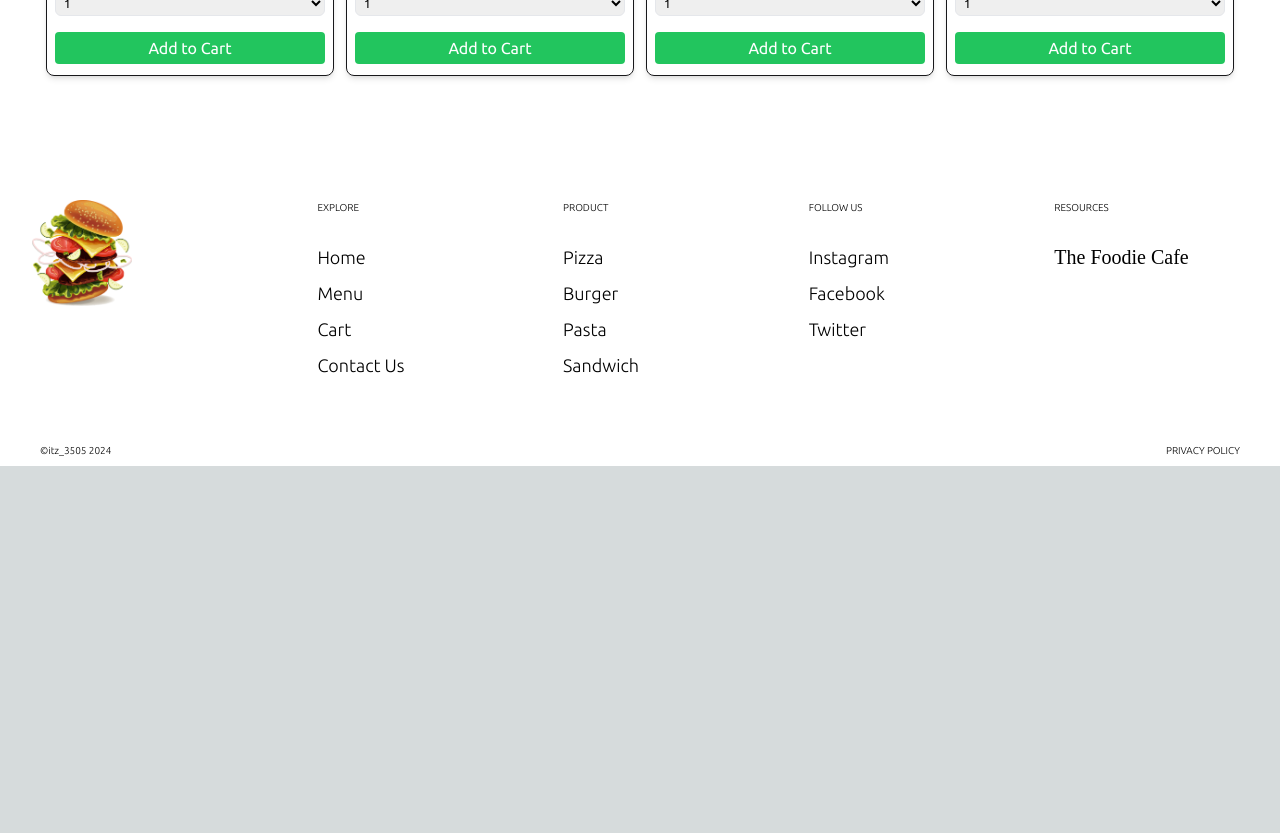
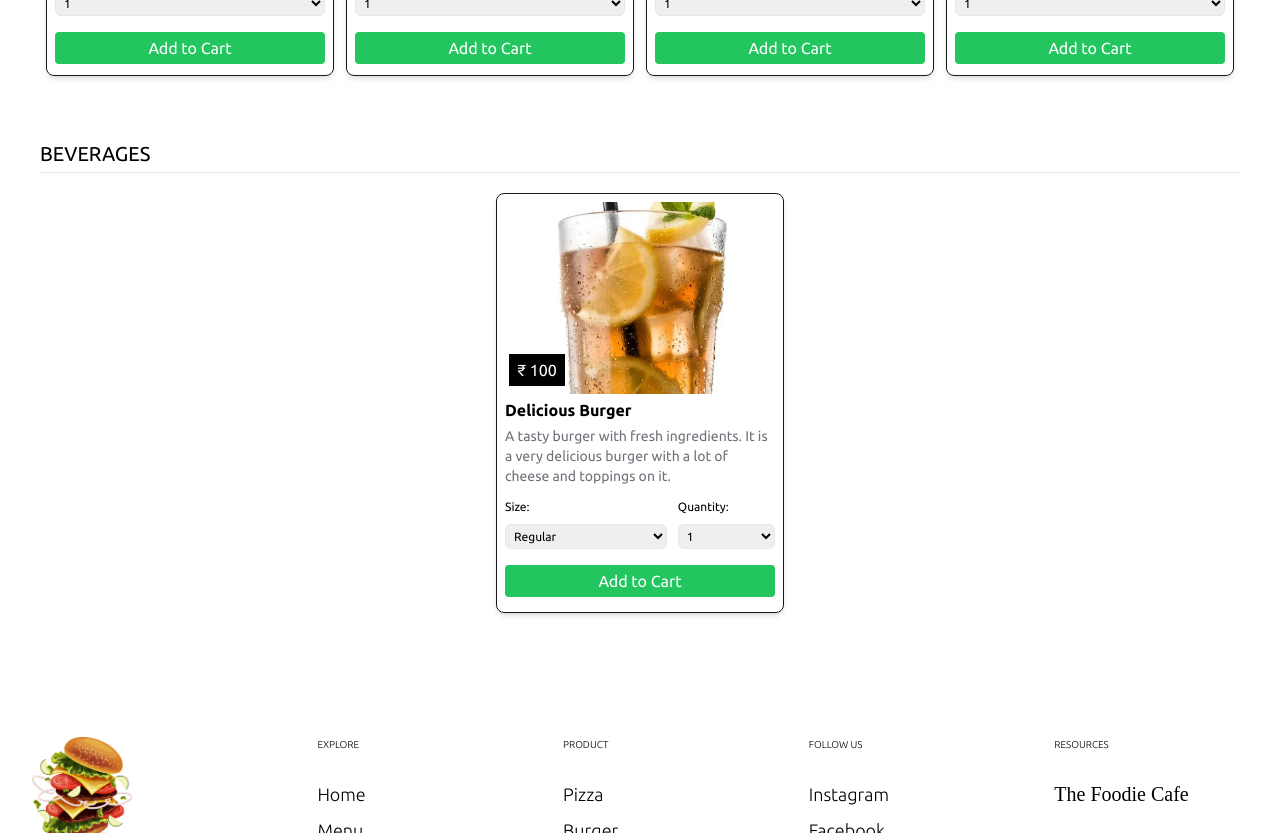
Before and after one commit to Dineshyadav3505/PizzaDeliveryApp, a Next.js app: page /menu in a window 1280 px wide. Shown: the part 1060-1893 px from the top of the page. Before the commit the page ends 1526 px from the top, so only its background shows below. Built offline with nearby package versions, Linux system fonts and the light colour scheme; a web font is replaced by a local one.

Commit message:
Add BeveragesCard component to menu page

```diff
--- a/src/app/menu/page.js
+++ b/src/app/menu/page.js
@@ -1,6 +1,7 @@
 import MenuCard from '@/components/Card/PizzaCard'
 import React from 'react'
 import BargerCard from '@/components/Card/BurgerCard'
+import BeveragesCard from '@/components/Card/ BeveragesCard';
 
 const page = () => {
   const sampleProduct = {
@@ -28,6 +29,18 @@ const page = () => {
     price: 100,
     quantity: [1, 2, 3, 4, 5], // Quantity options
   };
+  const sampleProduct3 = {
+    image: '/img/tea.webp',
+    name: 'Delicious Burger',
+    description: 'A tasty burger with fresh ingredients. It is a very delicious burger with a lot of cheese and toppings on it.',
+    price: 100,
+    sizes: [
+      { name: 'Regular',  price: 100 },
+      { name: 'Medium', price: 357 },
+      { name: 'Large',  price: 390 }
+    ],
+    quantity: [1, 2, 3, 4, 5], // Quantity options
+  };
 
   return (
     <div className='lg:p-10 font-Ubuntu w-screen bg-white text-black dark:bg-black dark:text-white'>
@@ -39,13 +52,16 @@ const page = () => {
           <MenuCard product={sampleProduct}/>
           <MenuCard product={sampleProduct}/>
         </div>
-        <h1 className='text-xl py-1'>All BURGER</h1>
+        <h1 className='text-xl py-1'>BURGER</h1>
         <div className="flex w-full mx-auto gap-auto flex-wrap px-auto border-t-[1px] mb-10">
           <BargerCard product={sampleProduct2}/>
           <BargerCard product={sampleProduct2}/>
           <BargerCard product={sampleProduct2}/>
           <BargerCard product={sampleProduct2}/>
-
+        </div>
+        <h1 className='text-xl py-1'>BEVERAGES</h1>
+        <div className="flex w-full mx-auto gap-auto flex-wrap px-auto border-t-[1px] mb-10">
+          <BeveragesCard product={sampleProduct3}/>
         </div>
       </div>
 
--- /dev/null
+++ b/src/components/Card/ BeveragesCard.js
@@ -0,0 +1,75 @@
+'use client';
+import React, { useState } from 'react';
+import Image from 'next/image';
+
+const BeveragesCard = ({ product }) => {
+    const [selectedQuantity, setSelectedQuantity] = useState(1);
+    const [selectedSize, setSelectedSize] = useState(product.sizes[0]);
+
+    // Calculate total price based on selected size and quantity
+    const totalPrice = selectedSize.price * selectedQuantity;
+
+    const handleAddToCart = () => {
+        alert(`Added to cart:\n${selectedQuantity} x ${product.name} (${selectedSize.name} - ₹${totalPrice})`);
+        // Here you would typically update the cart state or context
+    };
+
+    return (
+        <div className="border w-full mx-auto my-5 md:w-60 md:h-[420px] lg:w-72 h-[425px] lg:h-[420px] border-zinc-900 dark:border-zinc-100 rounded-lg p-2 shadow-md">
+            <div className='relative flex-wrap'>
+                <div className="h-48 w-full rounded-md overflow-hidden">
+                    <img
+                        src={product.image}
+                        alt={product.name}
+                        className="h-full w-full object-cover rounded-md"
+                    />
+                </div>
+                <p className="text-base mt-2 absolute top-36 left-1 text-white bg-black px-2 py-1">₹ {totalPrice}</p>
+                <h3 className="text-base font-semibold py-1">{product.name}</h3>
+                <p className="text-zinc-500 text-sm h-16 overflow-hidden">{product.description}</p>
+            </div>
+
+            <div className="flex justify-between">
+                <div className="w-[60%]">
+                    <label className="block mt-2 text-[12px]">Size:</label>
+                    <select
+                        value={selectedSize.name}
+                        onChange={(e) => {
+                            const selected = product.sizes.find(size => size.name === e.target.value);
+                            setSelectedSize(selected);
+                        }}
+                        className="border outline-none text-xs rounded-md p-1 w-full mt-2"
+                    >
+                        {product.sizes.map((sizeOption) => (
+                            <option key={sizeOption.name} value={sizeOption.name}>{sizeOption.name}</option>
+                        ))}
+                    </select>
+                </div>
+
+                <div className="w-[36%]">
+                    <label className="block mt-2 text-[12px]">Quantity:</label>
+                    <select
+                        value={selectedQuantity}
+                        onChange={(e) => setSelectedQuantity(Number(e.target.value))}
+                        className="border outline-none text-xs rounded-md p-1 w-full mt-2"
+                    >
+                        {product.quantity.map((quantityOption) => (
+                            <option key={quantityOption} value={quantityOption}>{quantityOption}</option>
+                        ))}
+                    </select>
+                </div>
+            </div>
+
+            <div className="mt-4">
+                <button
+                    onClick={handleAddToCart}
+                    className="bg-green-500 text-white rounded py-1 w-full hover:bg-green-600 transition"
+                >
+                    Add to Cart
+                </button>
+            </div>
+        </div>
+    );
+};
+
+export default BeveragesCard;
--- a/src/components/Card/BurgerCard.js
+++ b/src/components/Card/BurgerCard.js
@@ -16,13 +16,13 @@ const BurgerCard = ({ product }) => {
     return (
         <div className="border w-full mx-auto my-5 md:w-60 md:h-[420px] lg:w-72 h-[425px] lg:h-[420px] border-zinc-900 dark:border-zinc-100 rounded-lg p-2 shadow-md">
             <div className='relative flex-wrap'>
-                <img
+               <div className="h-48 w-full rounded-md overflow-hidden">
+               <img
                     src={product.image}
                     alt={product.name}
-                    className="h-48 w-full object-cover rounded-md"
-                    width={256}
-                    height={160}
+                    className="h-full w-full object-cover rounded-md"
                 />
+               </div>
                 <p className="text-base mt-2 absolute top-36 left-1 text-white bg-black px-2 py-1">₹ {totalPrice}</p>
                 <h3 className="text-base font-semibold py-1">{product.name}</h3>
                 <p className="text-zinc-500 text-sm h-16 overflow-hidden">{product.description}</p>
```
Also changed, not shown: public/img/tea.webp (added).
